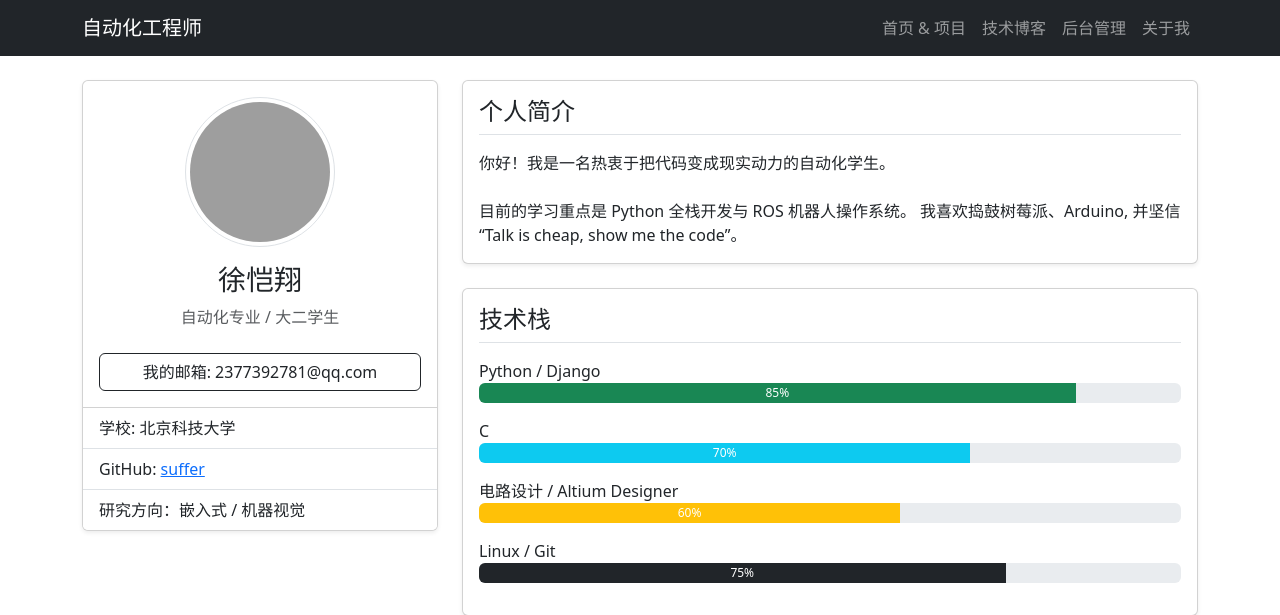
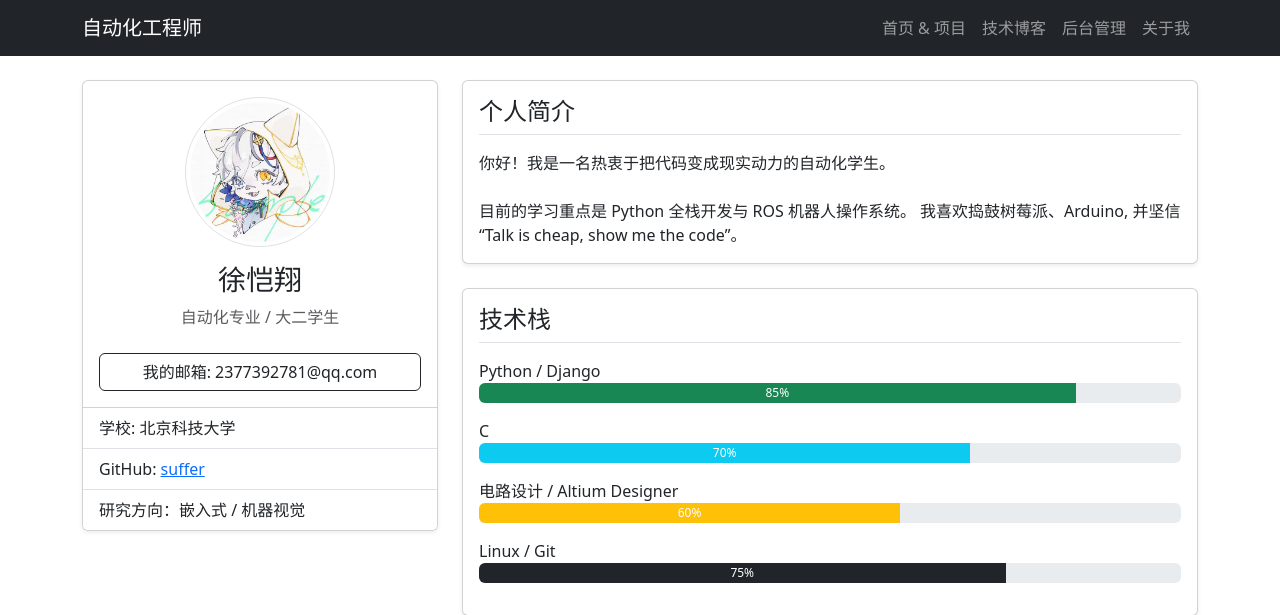
Before and after one commit to xu060525/my_portfolio, a Django app: page /about/ in a window 1280 px wide. Shown: the top 615 px of the page. Run offline with Django 5.2, Linux system fonts and the light colour scheme; grey boxes are pictures that could not be loaded.

Commit message:
Add About page and static assets

```diff
--- a/main/templates/main/about.html
+++ b/main/templates/main/about.html
@@ -10,7 +10,7 @@
         <div class="card shadow-sm sticky-top" style="top: 20px;">
             <!-- 头像 -->
             <div class="card-body text-center">
-                <img src="{% static 'assets/avatar.jpg' %}" class="rounded-circle img-thumbnail mb-3" alt="我的头像" style="width: 150px; height: 150px; object-fit: cover;">
+                <img src="{% static 'assets/avatar.png' %}" class="rounded-circle img-thumbnail mb-3" alt="我的头像" style="width: 150px; height: 150px; object-fit: cover;">
                 <h3 class="card-title">徐恺翔</h3>
                 <p class="text-muted">自动化专业 / 大二学生</p>
 
```
